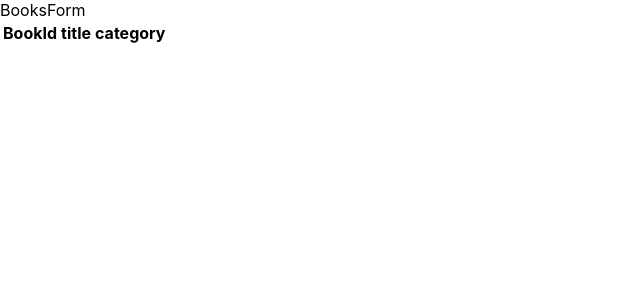
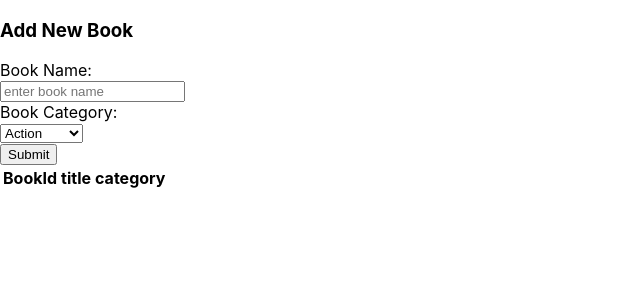
Before and after one commit to RICKCOYL/Book-store, a React (Create React App) app: page / in a window 1280 px wide. Shown: the top 300 px of the page, without its empty margins (0-640 px from the left). Built offline with nearby package versions, Linux system fonts and the light colour scheme.

Commit message:
Add book form

```diff
--- /dev/null
+++ b/src/categories/Categories.js
@@ -0,0 +1,4 @@
+const categories = ['Action', 'Biography', 'History',
+  'Horror', 'Kids', 'Learning', 'Sci-Fi'];
+
+export default categories;
--- a/src/containers/BooksForm.js
+++ b/src/containers/BooksForm.js
@@ -1,9 +1,29 @@
 import React from 'react';
+import categories from '../categories/Categories';
 
 export default function BooksForm() {
   return (
     <div>
-      BooksForm
+      <h3>Add New Book</h3>
+      <form>
+        <div>
+          <span>Book Name: </span>
+          <br />
+          <input type="text" name="title" id="title" placeholder="enter book name" />
+        </div>
+        <div>
+          <span>Book Category: </span>
+          <br />
+          <select name="category" id="category">
+            {categories.map((category) => (
+              <option key={`${category}`} value={category}>
+                {category}
+              </option>
+            ))}
+          </select>
+        </div>
+        <button type="submit">Submit</button>
+      </form>
     </div>
   );
 }
```
Also changed, not shown: src/actions/index.js (+11 -0 lines), src/components/Book.js (added, +26 -0 lines).
